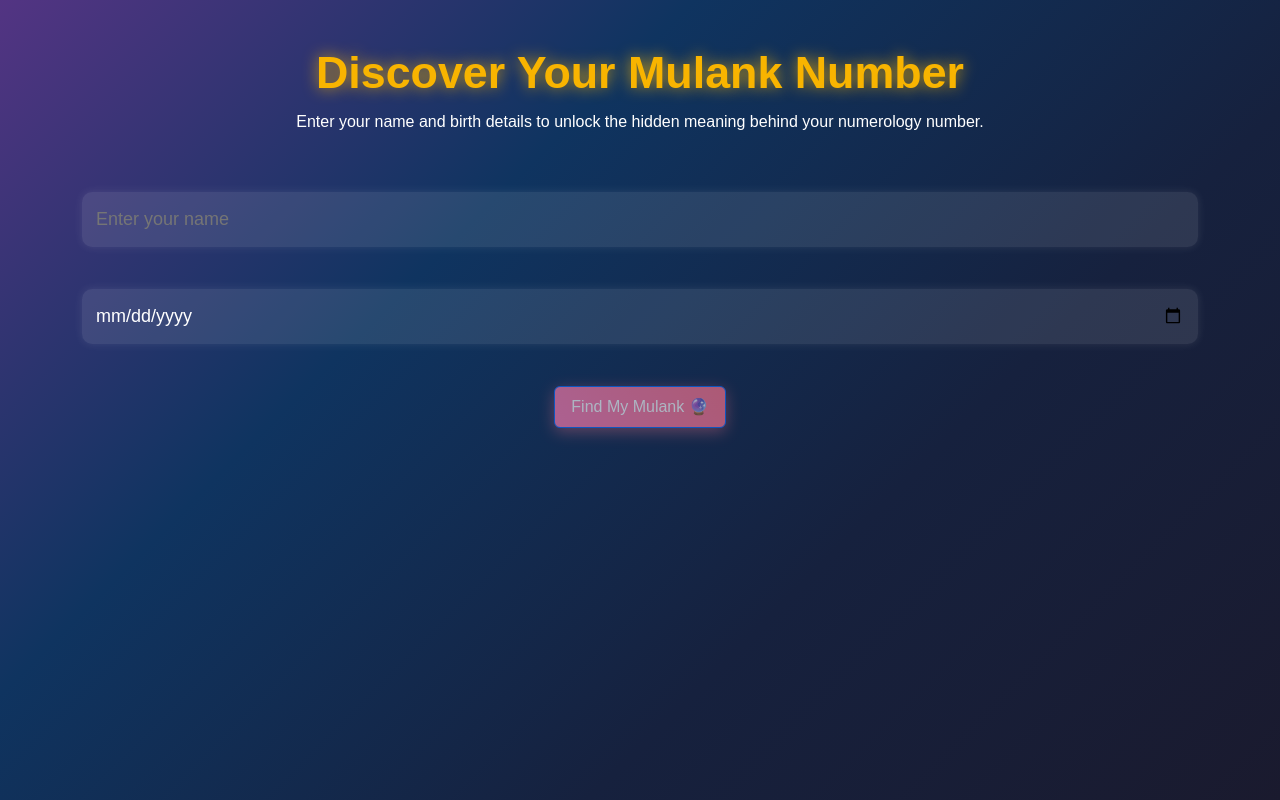
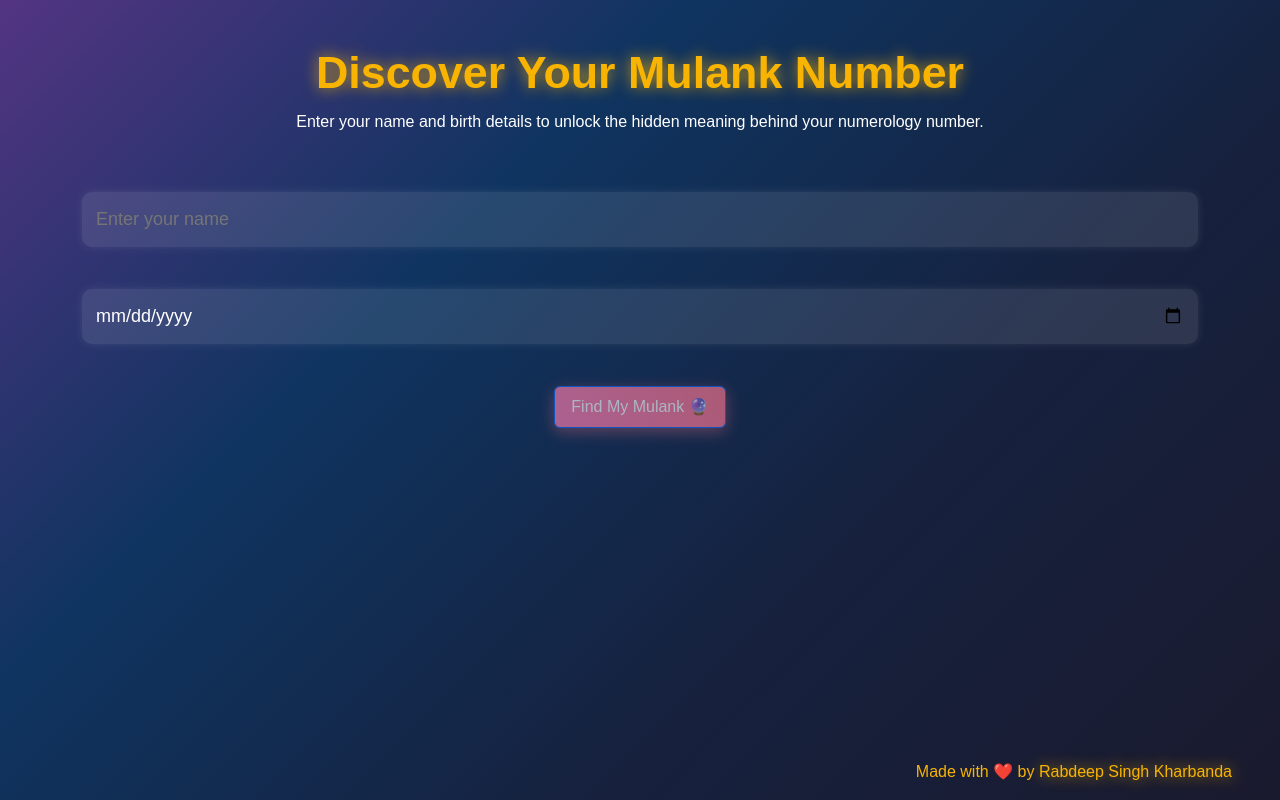
Before and after one commit to WorkRabdeepSinghKharbanda/Mulank-Finder, a React (Vite) app: page / in a window 1280 px wide. Built offline with nearby package versions, Linux system fonts and the light colour scheme.

Commit message:
minor update

```diff
--- a/src/App.tsx
+++ b/src/App.tsx
@@ -1,12 +1,13 @@
 import './App.css';
 // Components
-import { Hero, MulankSummarizer, MulankWidget }  from './Components/index'
+import { Hero, MulankSummarizer, MulankWidget,WaterMark }  from './Components/index'
 function App() {
   return (
    <>
       <Hero />
       <MulankWidget />
       <MulankSummarizer />
+      <WaterMark />
     </>
   )
 }
--- a/src/Components/MulankSummarizer/index.tsx
+++ b/src/Components/MulankSummarizer/index.tsx
@@ -13,7 +13,7 @@ const MulankSummarizer = () => {
     <>
       {showSummarize && (
         <section>
-          <div className="container text-center">
+          <div className="container text-center pb-5">
             <h4>Mulank Number: {mulank}</h4>
             <p>{MULANK_SHORT_DATA[mulank as keyof typeof MULANK_SHORT_DATA]}</p>
             <button
--- /dev/null
+++ b/src/Components/WaterMark/index.tsx
@@ -0,0 +1,15 @@
+import style from "./style.module.scss";
+const WaterMark = () => {
+  return (
+    <section className="position-absolute end-0 bottom-0 text-center pe-3 pe-md-5">
+      <p className={`${style.watermark} `}>
+        Made with ❤️ by{" "}
+        <a href="https://github.com/WorkRabdeepSinghKharbanda">
+          Rabdeep Singh Kharbanda
+        </a>
+      </p>
+    </section>
+  );
+};
+
+export default WaterMark;
--- /dev/null
+++ b/src/Components/WaterMark/style.module.scss
@@ -0,0 +1,8 @@
+.watermark {
+    color: #f8b400; /* Golden mystical look */
+}
+.watermark > a {
+    text-decoration: none;
+    color: #f8b400;
+    text-shadow: 0px 0px 15px rgba(248, 180, 0, 0.8);
+}
--- a/src/Components/index.tsx
+++ b/src/Components/index.tsx
@@ -1,9 +1,11 @@
 import Hero from './Hero/index';
 import MulankWidget from './MulankWidget';
 import MulankSummarizer from './MulankSummarizer';
+import WaterMark from './WaterMark';
 
 export {
     Hero,
     MulankWidget,
-    MulankSummarizer
+    MulankSummarizer,
+    WaterMark
 };
```
